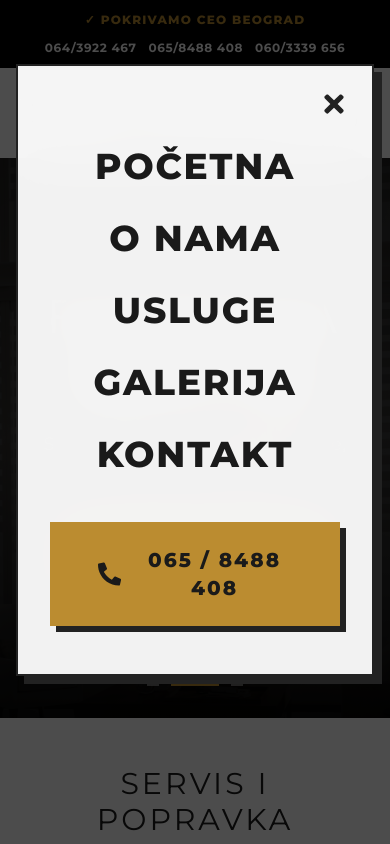
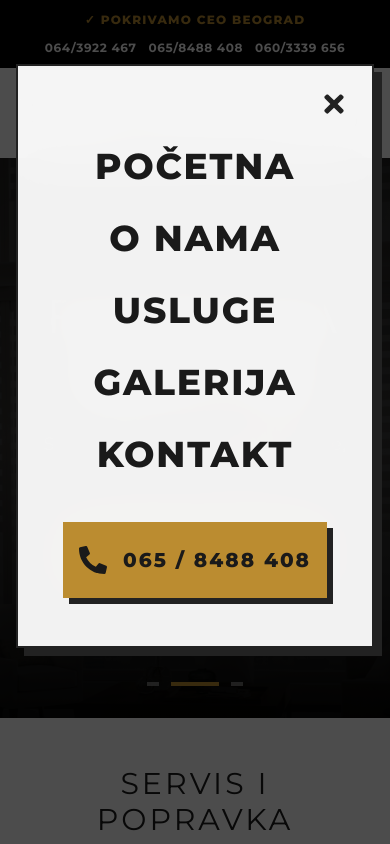
Before and after one commit to damjans92/roletne-servis, a Next.js app: page / in a window 390 px wide. Both pictures are taken after a click on the button 48 px from the left and 113 px from the top of the page. Shown: the top 844 px of the page. Built offline with nearby package versions, Linux system fonts and the light colour scheme.

Commit message:
mobile menu phone btn padding fix

```diff
--- a/app/_components/header/MobileMenu.tsx
+++ b/app/_components/header/MobileMenu.tsx
@@ -85,13 +85,13 @@ export default function MobileMenu() {
                 </nav>
 
                 {/* CTA – bez scale-a = bez treptaja */}
-                <div className="px-8 pb-12 text-center">
+                <div className="px-4 sm:px-8 pb-12 text-center">
                   <motion.a
                     href="tel:0658488408"
                     initial={{ opacity: 0, y: 20 }}
                     animate={{ opacity: 1, y: 0 }}
                     transition={{ delay: 0.6 }}
-                    className="inline-flex items-center gap-4 bg-[#bb8c30] text-black font-black uppercase tracking-widest text-xl px-12 py-6 hover:bg-[#d4a857] transition-all shadow-[6px_6px_0px_#222] hover:shadow-[8px_8px_0px_#222] hover:translate-x-[-2px] hover:translate-y-[-2px]"
+                    className="inline-flex items-center gap-4 bg-[#bb8c30] text-black font-black uppercase tracking-widest text-xl px-4 sm:px-12  py-6 hover:bg-[#d4a857] transition-all shadow-[6px_6px_0px_#222] hover:shadow-[8px_8px_0px_#222] hover:translate-x-[-2px] hover:translate-y-[-2px]"
                   >
                     <FaPhoneAlt size={28} />
                     065 / 8488 408
```
